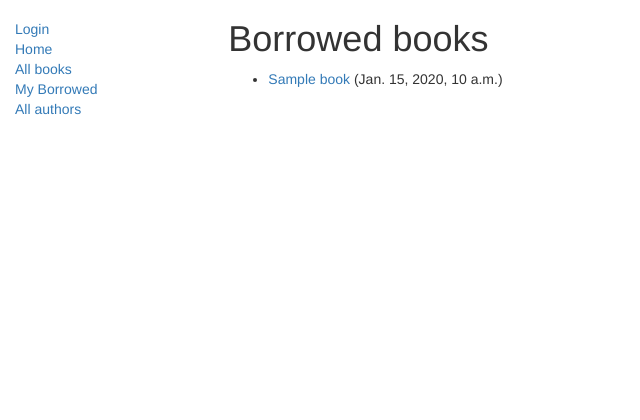
After one commit to Touhid7051/Library-Management-system-using-Django, a Django app: template catalog/templates/catalog/bookinstance_list_borrowed_user.html in a window 1280 px wide. The commit adds this page. Shown: the part 351-771 px from the top of the page, without its empty margins (0-640 px from the left). Run offline with Django 3.2, Linux system fonts and the light colour scheme; the template is opened without the code that fills it: most values are stand-ins (such as "Sample title", 1, 10 or a date in 2020); some libraries are stand-ins or nearby versions.

Commit message:
Borrower option added

```diff
--- a/catalog/admin.py
+++ b/catalog/admin.py
@@ -21,16 +21,16 @@ class BookAdmin(admin.ModelAdmin):
     inlines = [BooksInstanceInline]
 
 
-
-
 @admin.register(BookInstance)
 class BookInstanceAdmin(admin.ModelAdmin):
+    list_display = ('book', 'status', 'borrower', 'due_back', 'id')
     list_filter = ('status', 'due_back')
+
     fieldsets = (
         (None, {
             'fields': ('book', 'imprint', 'id')
         }),
         ('Availability', {
-            'fields': ('status', 'due_back')
+            'fields': ('status', 'due_back', 'borrower')
         }),
     )
--- a/catalog/models.py
+++ b/catalog/models.py
@@ -57,6 +57,7 @@ class BookInstance(models.Model):
     book = models.ForeignKey('Book', on_delete=models.SET_NULL, null=True)
     imprint = models.CharField(max_length=200)
     due_back = models.DateField(null=True, blank=True)
+    borrower = models.ForeignKey(User, on_delete=models.SET_NULL, null=True, blank=True)
     LOAN_STATUS = (
      ('m', 'Maintenance'),
      ('o', 'On loan'),
@@ -66,6 +67,7 @@ class BookInstance(models.Model):
     status = models.CharField(max_length=1, choices=LOAN_STATUS, blank=True, default='m', help_text='Book availability')
     class Meta:
         ordering = ["due_back"]
+        permissions = (("can_mark_returned", "Set book as returned"),)
     def __str__(self):
         """
         String for representing the Model object
--- a/catalog/templates/base_generic.html
+++ b/catalog/templates/base_generic.html
@@ -29,6 +29,7 @@ style="width:100%;height:350px" />
                 {% endif %}
                 <li><a href="{% url 'index' %}">Home</a></li>
                 <li><a href="{% url 'books' %}">All books</a></li>
+                <li><a href="{% url 'my-borrowed' %}">My Borrowed</a></li>
                 <li><a href="">All authors</a></li>
             </ul>
             {% endblock %}
--- /dev/null
+++ b/catalog/templates/catalog/bookinstance_list_borrowed_user.html
@@ -0,0 +1,19 @@
+{% extends "base_generic.html" %}
+
+{% block content %}
+    <h1>Borrowed books</h1>
+
+    {% if bookinstance_list %}
+    <ul>
+
+      {% for bookinst in bookinstance_list %}
+      <li class="{% if bookinst.is_overdue %}text-danger{% endif %}">
+        <a href="{% url 'book-detail' bookinst.book.pk %}">{{bookinst.book.title}}</a> ({{ bookinst.due_back }})
+      </li>
+      {% endfor %}
+    </ul>
+
+    {% else %}
+      <p>There are no books borrowed.</p>
+    {% endif %}
+{% endblock %}
--- a/catalog/urls.py
+++ b/catalog/urls.py
@@ -6,5 +6,6 @@ from django.urls import path
 urlpatterns = [path('', views.index, name='index'),
                path('books/', views.BookListView.as_view(), name='books'),
                path('book/<int:pk>', views.BookDetailView.as_view(), name='book-detail'),
+               path('mybooks/', views.LoanedBooksByUserListView.as_view(), name='my-borrowed'),
 
                ]
```
Also changed, not shown: catalog/views.py (+10 -0 lines), catalog/migrations/0002_bookinstance_borrower.py (added), catalog/migrations/0003_auto_20190916_0119.py (added), db.sqlite3.
